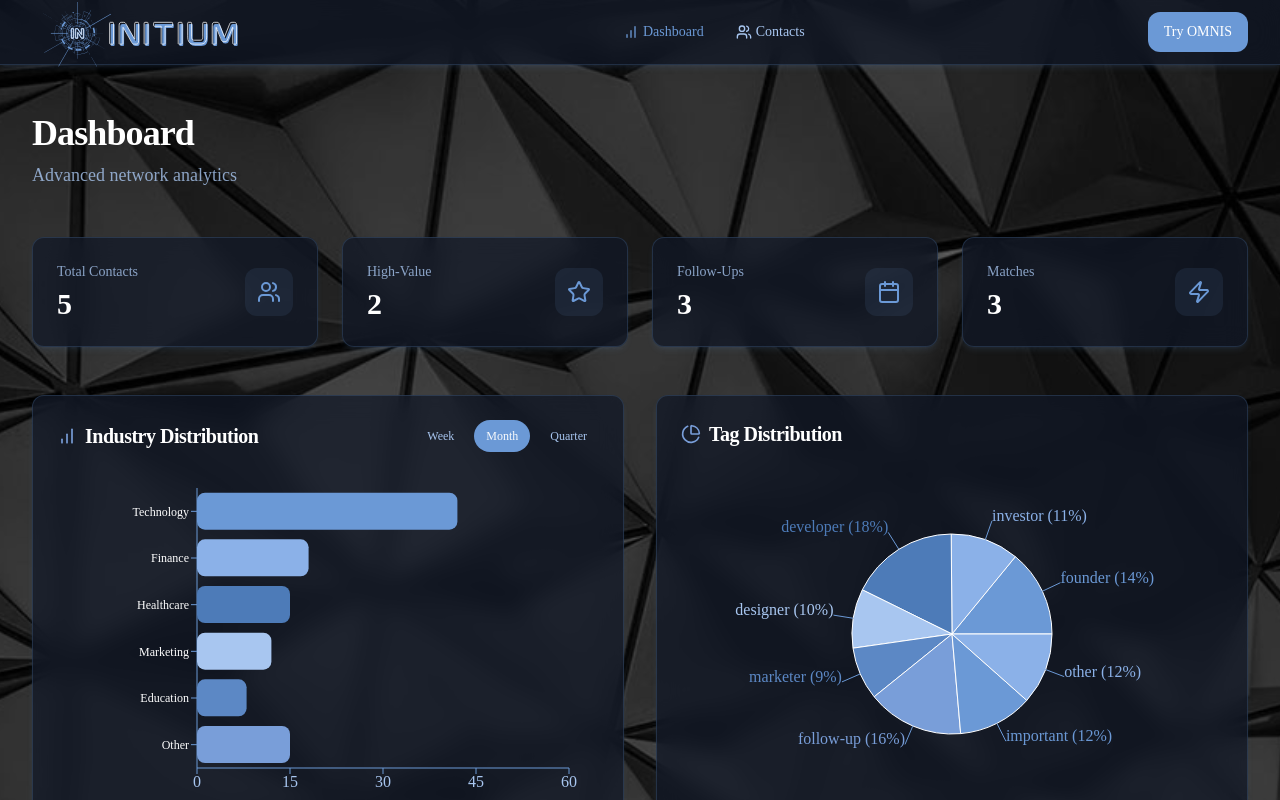
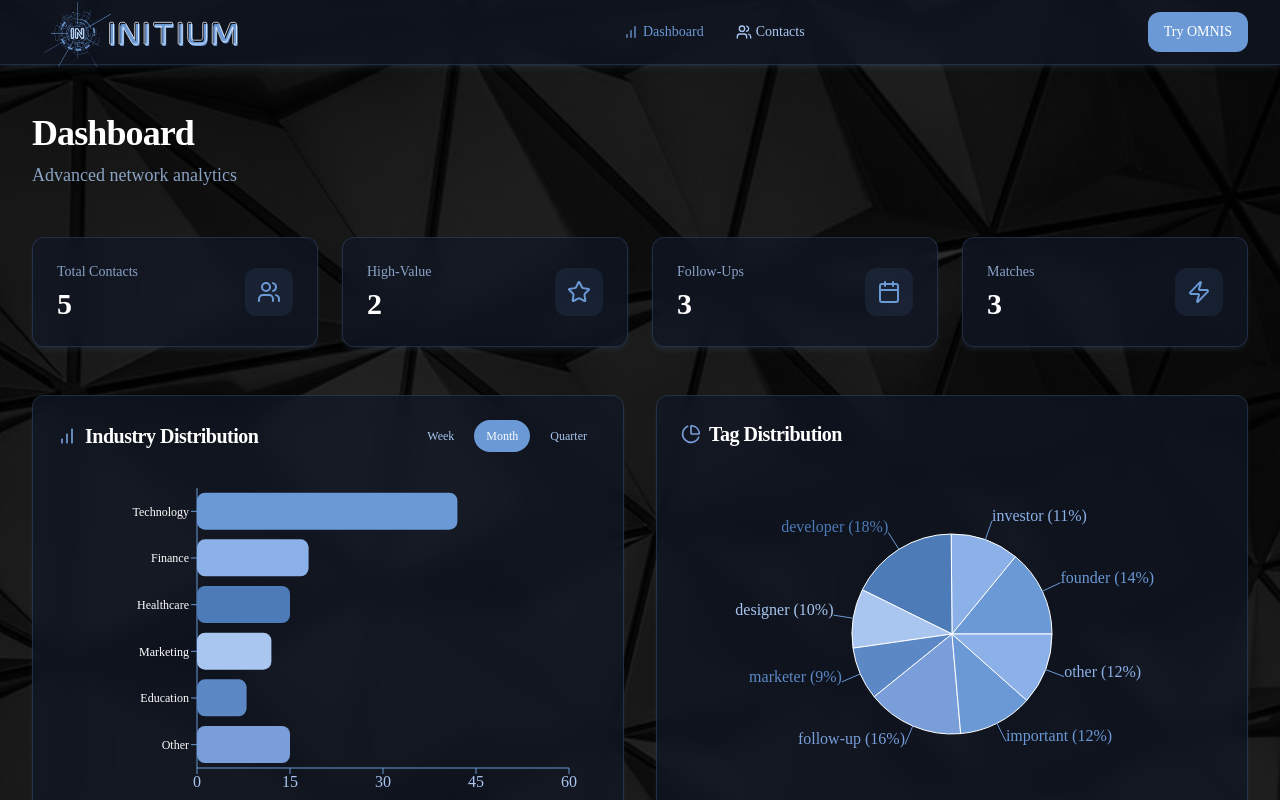
Before and after one commit to tsl-3/networkcrafters, a React (Vite) app: page /dashboard in a window 1280 px wide. Shown: the top 800 px of the page. Built offline with nearby package versions, Linux system fonts and the light colour scheme.

Commit message:
Update Dashboard.tsx

```diff
--- a/src/pages/Dashboard.tsx
+++ b/src/pages/Dashboard.tsx
@@ -81,7 +81,7 @@ const Dashboard = () => {
         backgroundSize: 'cover',
         backgroundPosition: 'center',
         backgroundBlendMode: 'overlay',
-        backgroundColor: 'rgba(0, 0, 0, 0.6)' // 60% transparency
+        backgroundColor: 'rgba(0, 0, 0, 0.8)' // 60% transparency
       }}
     >
       <Navbar />
```
